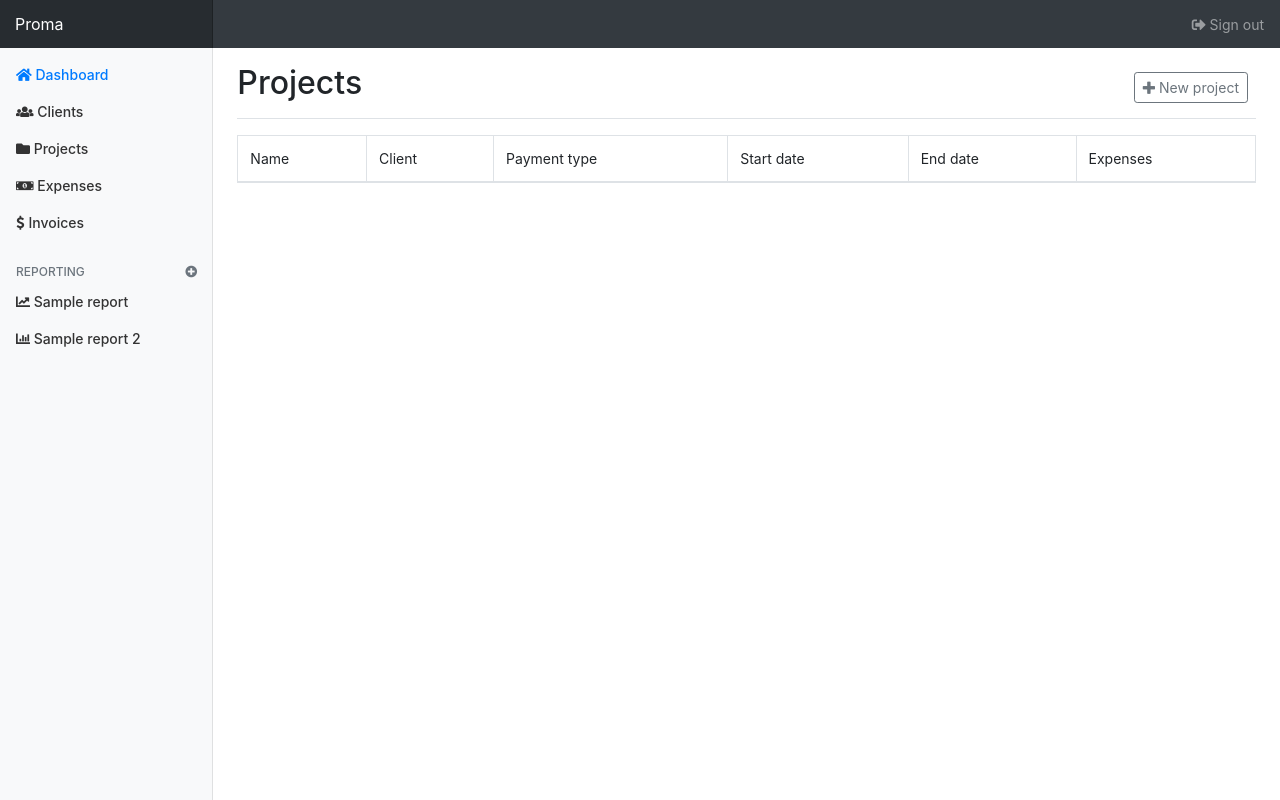
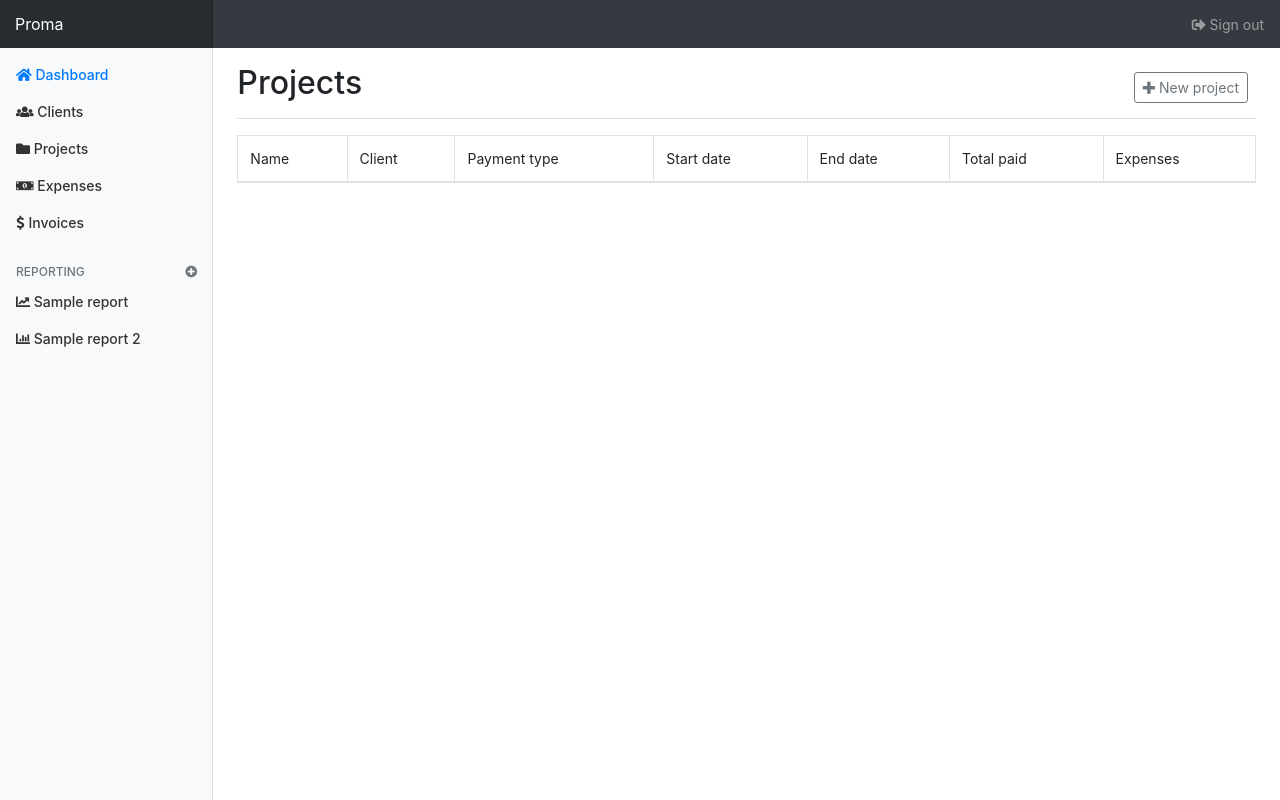
Before and after one commit to erickgnavar/proma, a Django app: template proma/templates/projects/project_list.html in a window 1280 px wide. Run offline with Django 3.2, Linux system fonts and the light colour scheme; the template is opened without the code that fills it, so the values that code supplies are empty; some libraries are stand-ins or nearby versions.

Commit message:
Add total paid column in project list page
Allows to see the amount already paid for a specific project

```diff
--- a/proma/projects/views.py
+++ b/proma/projects/views.py
@@ -1,11 +1,13 @@
 from django.contrib import messages
 from django.contrib.auth.mixins import LoginRequiredMixin
-from django.db.models import Sum
+from django.db.models import Q, Sum
 from django.shortcuts import get_object_or_404
 from django.urls import reverse, reverse_lazy
 from django.utils.translation import ugettext as _
 from django.views.generic import (CreateView, DetailView, FormView, ListView,
                                   UpdateView)
+
+from proma.invoices.models import Invoice
 
 from . import forms
 from .models import Expense, Project
@@ -85,6 +87,8 @@ class ProjectListView(LoginRequiredMixin, ListView):
     def get_queryset(self):
         qs = super().get_queryset()
         qs = qs.annotate(expenses_amount=Sum('expenses__amount'))
+        paid_invoice = Q(invoices__status=Invoice.PAID)
+        qs = qs.annotate(total_paid=Sum('invoices__total', filter=paid_invoice))
         return qs
 
 
--- a/proma/templates/projects/project_list.html
+++ b/proma/templates/projects/project_list.html
@@ -24,6 +24,7 @@
             <td>{% trans 'Payment type' %}</td>
             <td>{% trans 'Start date' %}</td>
             <td>{% trans 'End date' %}</td>
+            <td>{% trans 'Total paid' %}</td>
             <td>{% trans 'Expenses' %}</td>
           </tr>
         </thead>
@@ -40,6 +41,7 @@
             <td>{{ project.get_payment_type_display }}</td>
             <td>{{ project.start_date }}</td>
             <td>{{ project.end_date|default_if_none:'' }}</td>
+            <td>{{ project.total_paid|default_if_none:'0.00' }}</td>
             <td>{{ project.expenses_amount|default_if_none:'0.00' }}</td>
           </tr>
         {% endfor %}
```
